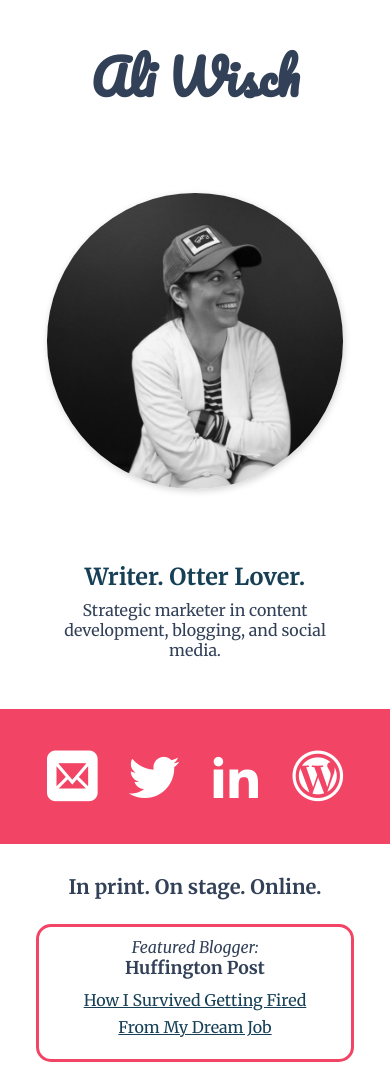
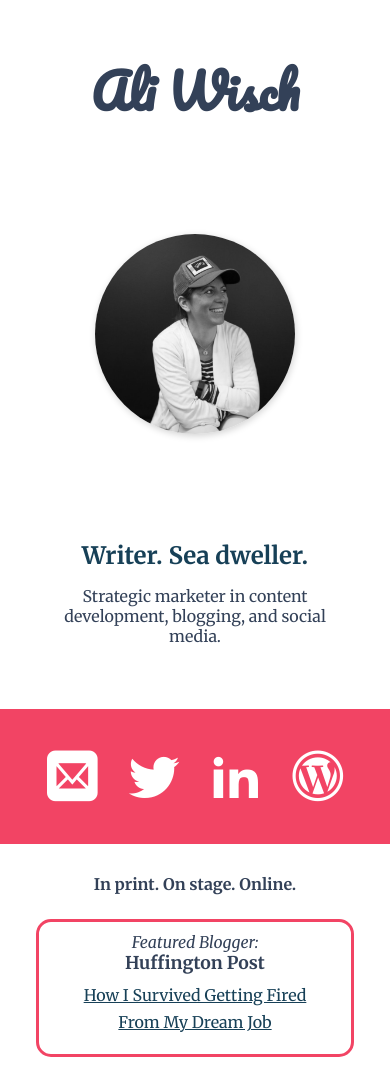
Before and after one commit to philgutowski/ali_wisch, a plain HTML site: page index.html in a window 390 px wide. Shown: the top 1075 px of the page. Drawn offline with Linux system fonts and the light colour scheme; files whose address does not match are found by name.

Commit message:
looking good on mobile

```diff
--- a/index.html
+++ b/index.html
@@ -21,7 +21,7 @@
             <div class="avatar"></div>
             <div class="about-me">
                 <div class="tagline">
-                    <h2>Writer.  Otter Lover.</h2>
+                    <h2>Writer.  Sea dweller.</h2>
                 </div>
                 <p>
                     Strategic marketer in content development, blogging, and social media.
--- a/styles/breakpoints.scss
+++ b/styles/breakpoints.scss
@@ -1,3 +1,3 @@
 $break-small: "only screen and (max-width : 420px)";
-$break-med: "only screen and (max-width : 760px)";
-$break-large: "only screen and (min-width : 1200px)";
+$break-med: "only screen and (max-width : 760px) and (min-width: 420px)";
+$break-large: "only screen and (min-width : 1000px)";
--- a/styles/colors_fonts.scss
+++ b/styles/colors_fonts.scss
@@ -1,4 +1,4 @@
-// colors!
+	// colors!
 $white: #F3F3F3;
 $primary-text: #334158;
 $secondary-text: #174057;
@@ -13,4 +13,4 @@ $grid-item-background: lightgray;
 @import url(https://fonts.googleapis.com/css?family=Merriweather:400,300,700,400italic);
 $montserrat: 'Montserrat', sans-serif;
 $merriweather: 'Merriweather', serif;
-$fun: 'Pacifico', cursive;
+$fun: 'Pacifico', serif;
--- a/styles/main_page.scss
+++ b/styles/main_page.scss
@@ -66,11 +66,17 @@ h3 {
 		padding: 0 3%;
 	}
 
+	@media #{$break-large} {
+		height: 88vh;
+	}
+
 	.avatar {
 		// flex-grow: 2;
 		background-image: url(../../img/avatar.jpg);
-		height: 35vh;
-		width: 35vh;
+		height: 40vw;
+		width: 40vw;
+		min-width: 200px;
+		min-height: 200px;
 		max-width: 300px;
 		max-height: 300px;
 		background-size: cover;
@@ -82,7 +88,7 @@ h3 {
 
 	.name {
 		font-family: $fun;
-		font-size: 4em;
+		font-size: 4.5em;
 
 		@media #{$break-med} {
 			font-size: 3.25em;
@@ -109,13 +115,19 @@ h3 {
 
 	.tagline {
 		color: $secondary-text;
-		line-height: 1em;
+		line-height: 2.5em;
 
 		h2 {
-			font-size: 3vw;
+			font-size: 2.5em;
 
 			@media #{$break-small} {
-				font-size: 6vw;
+				font-size: 1.5em;
+				line-height: 1.25em;
+			}
+
+			@media #{$break-med} {
+				font-size: 2em;
+				line-height: 1.5em;
 			}
 		}
 	}
@@ -128,6 +140,10 @@ h3 {
 	background-color: $accent-background;
 	height: 16vh;
 
+	@media #{$break-large} {
+		height: 12vh;
+	}
+
 	a {
 		text-decoration: none;
 	}
@@ -135,7 +151,7 @@ h3 {
 	.icon {
 		margin: 0 4vw;
 		color: $links;
-		font-size: 10vh;
+		font-size: 3em;
 
 		@media #{$break-small} {
 			font-size: 6vh;
```
Also changed, not shown: styles/compiled/styles.css, 1 other file.
